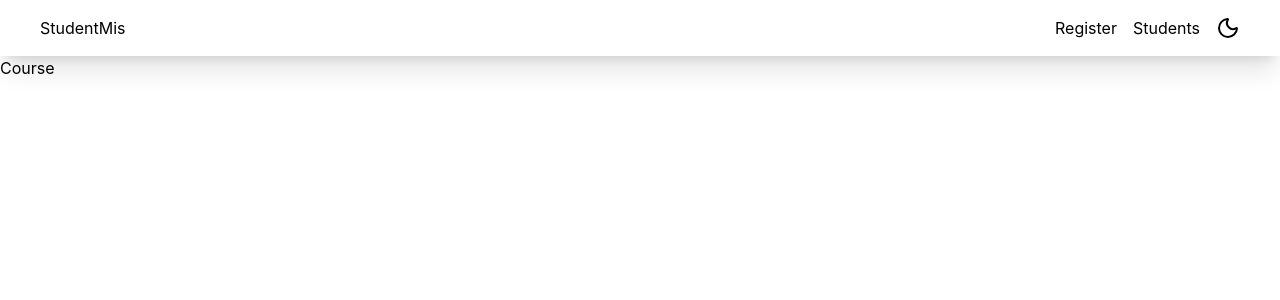
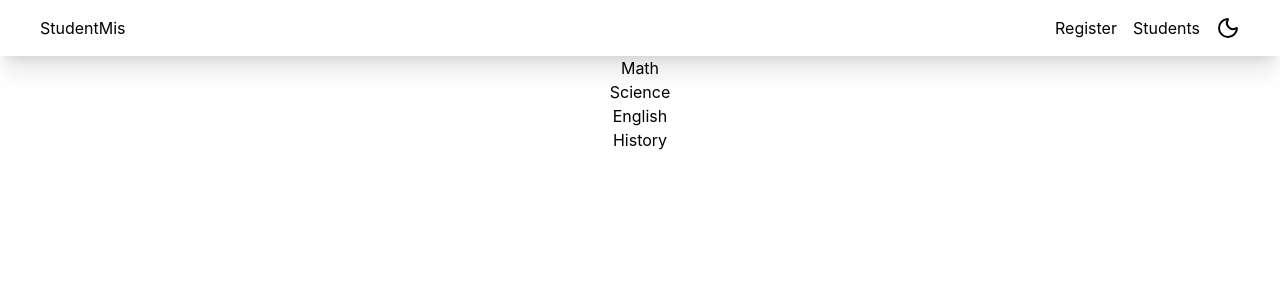
Before and after one commit to ajah-ac/StudentMIS, a React (Vite) app: page /course in a window 1280 px wide. Shown: the top 300 px of the page. Built offline with nearby package versions, Linux system fonts and the light colour scheme.

Commit message:
Link courses to course page

```diff
--- a/src/pages/Course.tsx
+++ b/src/pages/Course.tsx
@@ -1,7 +1,17 @@
+import { Link, Outlet} from "react-router-dom"
 
 const Course = () => {
   return (
-    <div>Course</div>
+    <>
+    <div className="flex flex-col justify-center items-center">
+
+  <Link to='/course/math'>Math</Link>
+  <Link to='/course/science'>Science</Link>
+  <Link to='/course/english'>English</Link>
+  <Link to='/course/history'>History</Link>
+  <Outlet/>
+      </div>
+    </>
   )
 }
 
```
